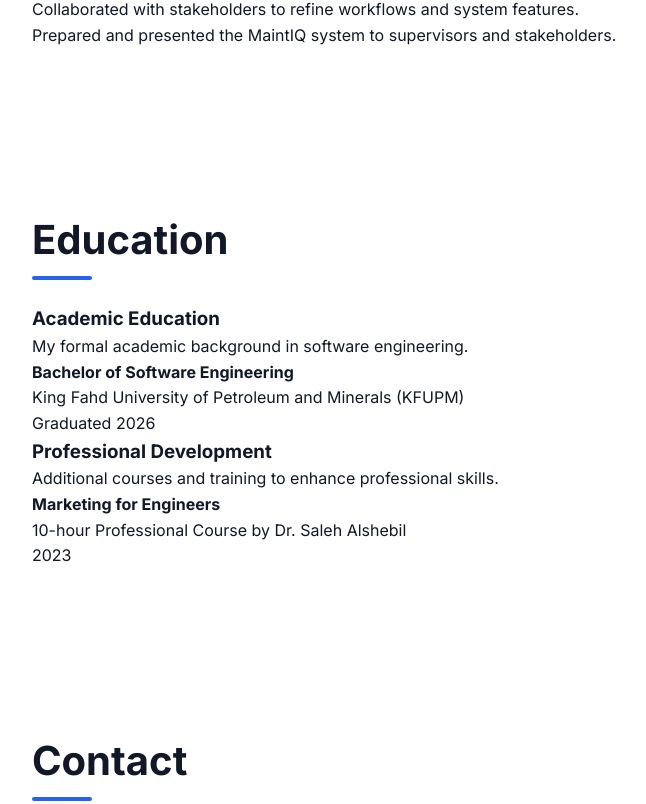
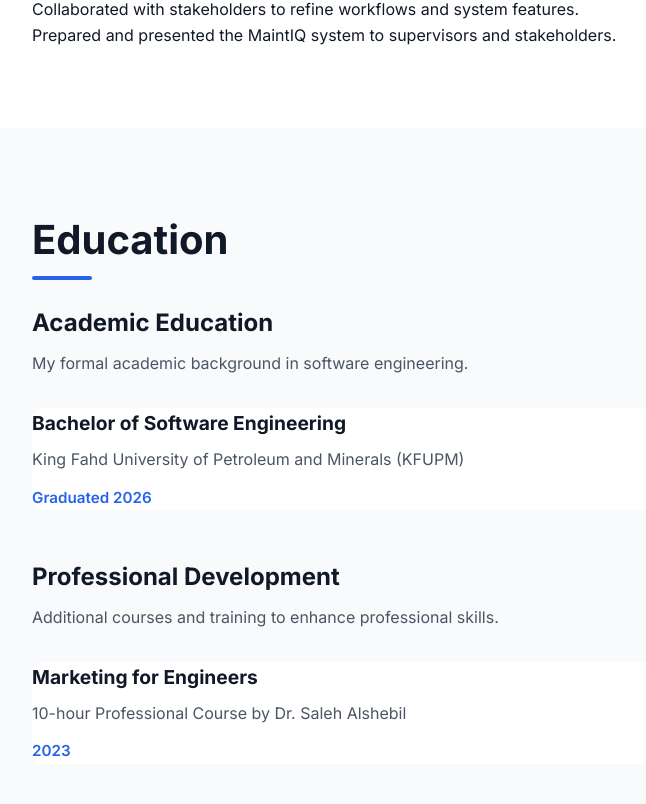
Before and after one commit to TurkiCodes/portfolio, a React (Vite) app: page / in a window 1280 px wide. Shown: the part 2816-3620 px from the top of the page, without its empty margins (32-678 px from the left). Built offline with nearby package versions, Linux system fonts and the light colour scheme.

Commit message:
polish education

```diff
--- a/src/styles/education.css
+++ b/src/styles/education.css
@@ -0,0 +1,49 @@
+#education {
+    background: var(--color-surface);
+}
+
+.education-group:not(:last-child) {
+    margin-bottom: 3rem;
+}
+
+.education-group h3 {
+    font-size: 1.5rem;
+    margin-bottom: .5rem;
+}
+
+.education-group > p {
+    color: var(--color-text-secondary);
+    margin-bottom: 2rem;
+}
+
+.education-item {
+    background: white;
+
+    padding: var(--card-padding);
+
+    border-radius: var(--border-radius);
+
+    box-shadow: var(--box-shadow);
+
+    transition: var(--transition);
+}
+
+.education-item:hover {
+    transform: translateY(-4px);
+}
+
+.education-item h4 {
+    font-size: 1.2rem;
+    margin-bottom: .5rem;
+}
+
+.education-item p {
+    color: var(--color-text-secondary);
+    margin-bottom: .75rem;
+}
+
+.education-item span {
+    font-size: .95rem;
+    font-weight: 600;
+    color: var(--color-primary);
+}
```
